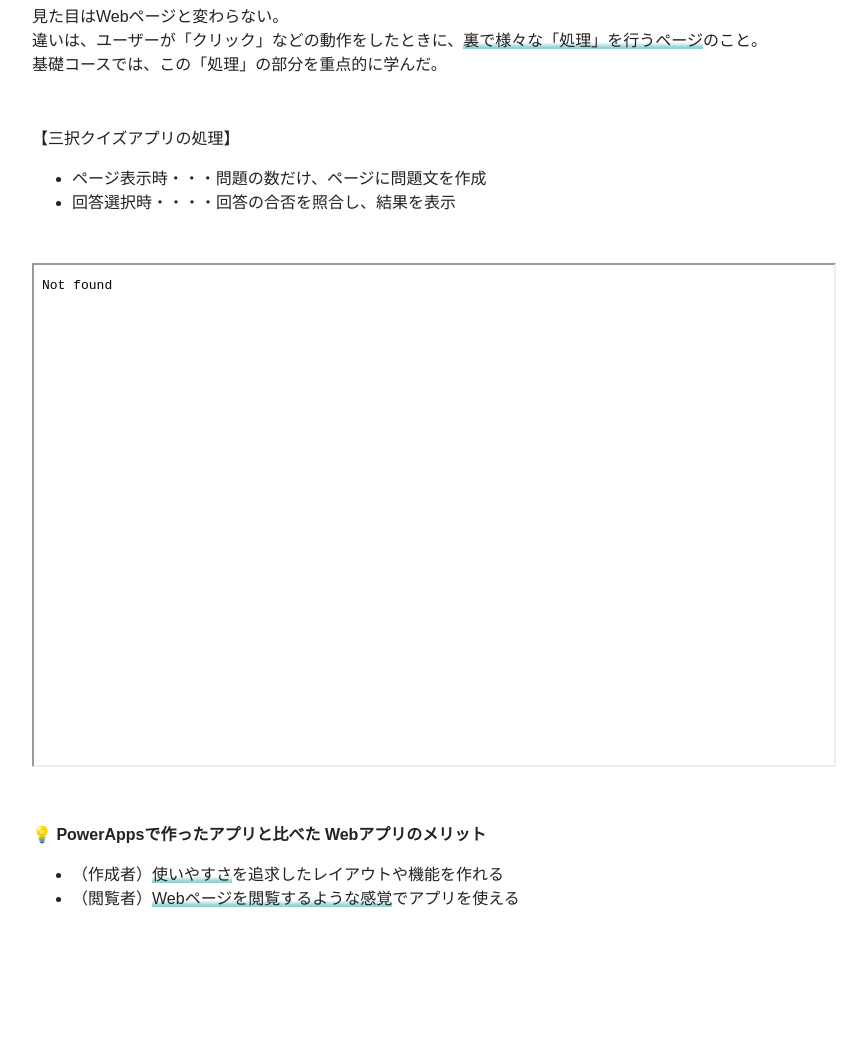
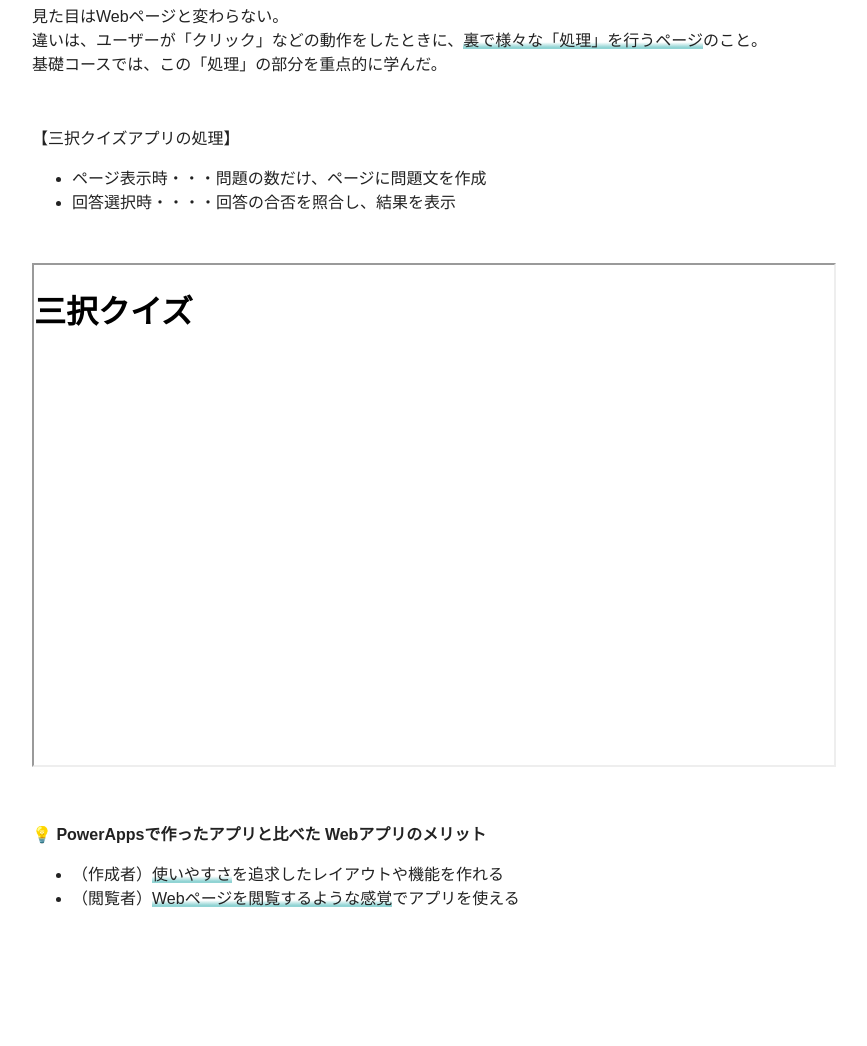
Before and after one commit to Takayuki-Omu/Takayuki-Omu, a plain HTML site: page index.html in a window 1280 px wide. Shown: the part 1988-3034 px from the top of the page, without its empty margins (208-1075 px from the left). Drawn offline with Linux system fonts and the light colour scheme; a script that the page names is missing.

Commit message:
Update index.html

```diff
--- a/index.html
+++ b/index.html
@@ -90,7 +90,7 @@
         </ul>
 
       </div>
-      <iframe src="/Users/omuratakayuki/VScode/MyQuizApp/MyQuizApp.html" height="500" width="800"></iframe>
+      <iframe src="Quiz.html" height="500" width="800"></iframe>
       <div class="product-description">
         <strong>&#x1F4A1; PowerAppsで作ったアプリと比べた Webアプリのメリット</strong>
         <ul>
```
